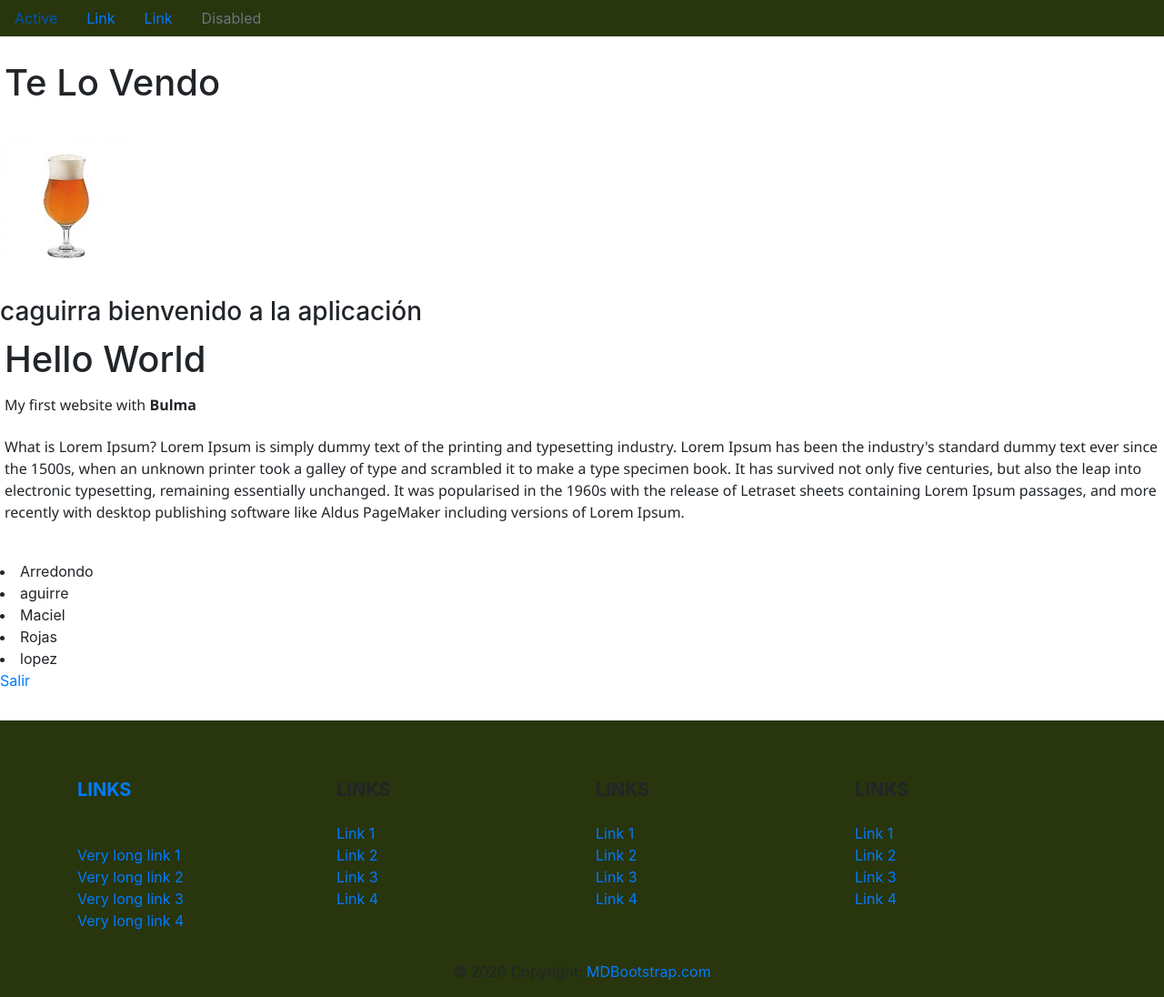
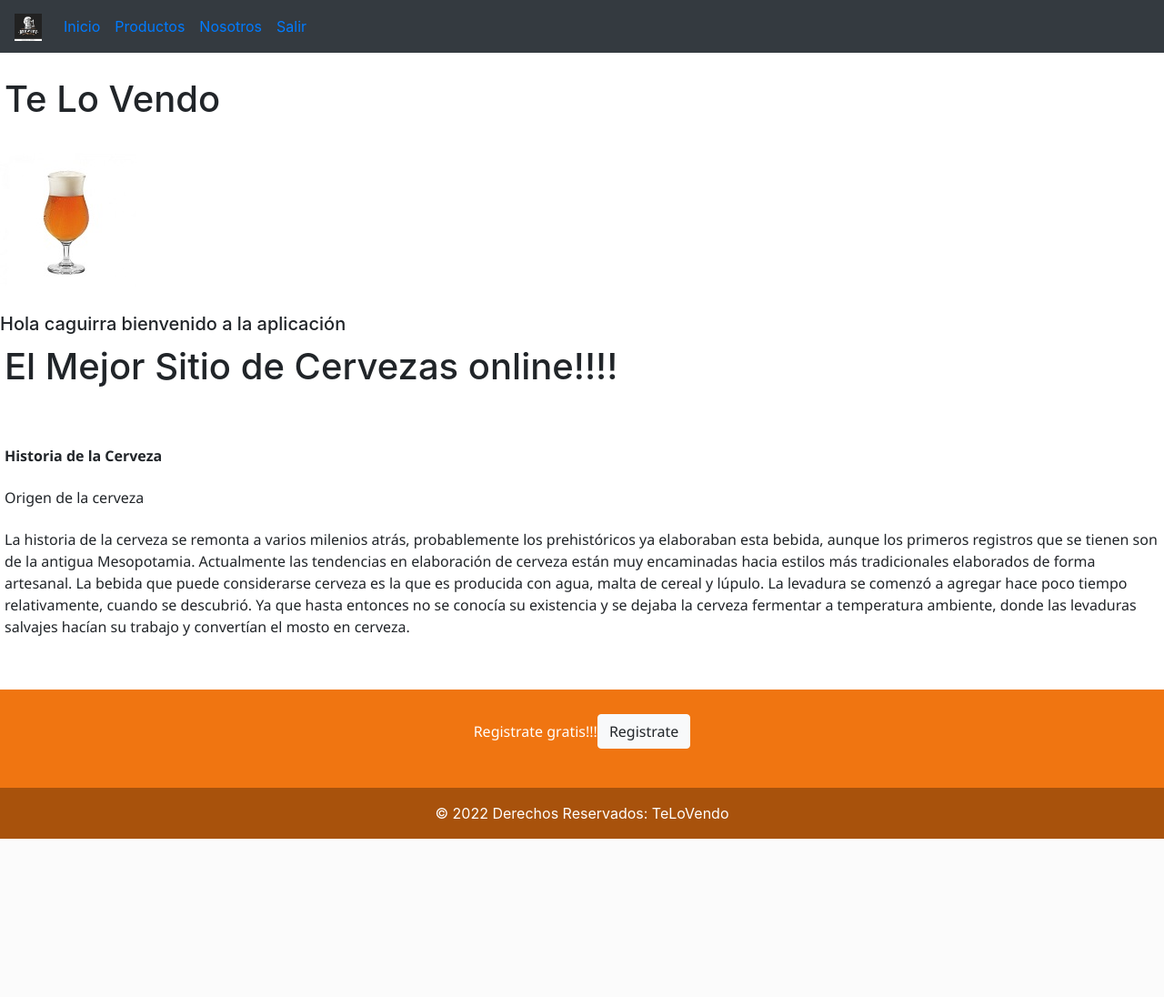
Before and after one commit to C4rlosAguirre/sprintmodulo6, a Django app: page /aplicacion/ in a window 1280 px wide. Shown: the whole page at 91% size. After the commit the page ends 922 px from the top, so only its background shows below. Run offline with Django 4.2, Linux system fonts and the light colour scheme; a user stored in the database is signed in; data comes from the database, SQL or seed files in the repository.

Commit message:
commit final sprint

```diff
--- a/aplicacion/models.py
+++ b/aplicacion/models.py
@@ -1,21 +1,34 @@
 from django.db import models
-import datetime
 
+
+cli_status = [
+    (1, 'Cliente'),
+    (2, 'Administrador')
+]
 
 # Create your models here.
 
 class Cliente(models.Model):
-    nombre = models.CharField(max_length=50)
-    apellido = models.CharField(max_length=50)
-    edad = models.IntegerField()
-    email = models.EmailField(verbose_name="mail del cliente")
-    fecha_contratacion = models.DateField()
+    nombre = models.CharField(max_length=50, blank='true', null='True')
+    apellido = models.CharField(max_length=50, blank='true', null='True')
+    edad = models.IntegerField(blank='true', null='True')
+    email = models.EmailField(verbose_name="mail del cliente", blank='true', null='True')
+    fecha_contratacion = models.DateField(blank='true', null='True')
+    clave = models.CharField(max_length=8, blank='true', null='True')
+    status = models.IntegerField(
+        null=False, blank=False,
+        choices=cli_status,
+        default=1
+    )
+
 
     def __str__(self):
         return self.apellido
 
-class Producto(models.Model):
-    nombre = models.CharField(max_length=20)
 
-    def __str__(self):
-        return self.nombre
+
+#class Producto(models.Model):
+ #   nombre = models.CharField(max_length=20)
+
+  #  def __str__(self):
+   #     return self.nombre
--- a/aplicacion/static/css/styles.css
+++ b/aplicacion/static/css/styles.css
@@ -10,8 +10,8 @@ form {
     margin-right: 2em;
 }
 
-nav, footer {
-    background-color: rgb(40, 53, 13);
+nav {
+    background-color: rgb(220, 143, 28);
 }
 footer {
     margin-top: 2em;
--- a/aplicacion/templates/aplicacion/index.html
+++ b/aplicacion/templates/aplicacion/index.html
@@ -3,27 +3,24 @@
 
 </div>
 {% block content %}
-<h3 class="text-black">{{ user.username }} bienvenido a la aplicación</h3>
+<h5 class="text-black">Hola {{ user.username }} bienvenido a la aplicación</h5>
 
-    <h1 class="title">Hello World</h1>
+    <h1 class="title">El Mejor Sitio de Cervezas online!!!!</h1>
+   <br>
+   <br>
+
+    <p class="subtitle"> <strong>Historia de la Cerveza</strong>
+
+       <p>Origen de la cerveza</p>
+        <p>La historia de la cerveza se remonta a varios milenios atrás, probablemente los prehistóricos ya elaboraban esta bebida, aunque los primeros registros que se tienen son de la antigua Mesopotamia.
+        Actualmente las tendencias en elaboración de cerveza están muy encaminadas hacia estilos más tradicionales elaborados de forma artesanal.
+        La bebida que puede considerarse cerveza es la que es producida con agua, malta de cereal y lúpulo.
+        La levadura se comenzó a agregar hace poco tiempo relativamente, cuando se descubrió.
+        Ya que hasta entonces no se conocía su existencia y se dejaba la cerveza fermentar a temperatura ambiente,
+        donde las levaduras salvajes hacían su trabajo y convertían el mosto en cerveza. </p>
+    </p>
 
 
-    <p class="subtitle"> My first website with <strong>Bulma</strong>
-
-       <p> What is Lorem Ipsum?
-        Lorem Ipsum is simply dummy text of the printing and typesetting industry. Lorem Ipsum has been the industry's standard dummy text ever since the 1500s, when an unknown printer took a galley of type and scrambled it to make a type specimen book. It has survived not only five centuries, but also the leap into electronic typesetting, remaining essentially unchanged. It was popularised in the 1960s with the release of Letraset sheets containing Lorem Ipsum passages, and more recently with desktop publishing software like Aldus PageMaker including versions of Lorem Ipsum.
-       </p>
-    </p>
-
-    {% for elem in context %}
 
 
-<li>
-    {{ elem }}
-</li>
-
-{% endfor %}
-
-<a type="button" href="{% url 'logout' %}">Salir</>
-
 {% endblock content %}
--- a/aplicacion/urls.py
+++ b/aplicacion/urls.py
@@ -1,3 +1,4 @@
+from itertools import product
 from django.urls import path
 
 from . import views
@@ -8,5 +9,4 @@ urlpatterns = [
         path('formulario/', views.formulario, name='formulario'),
         path('create/', views.create, name='create'),
         path('register/', views.register, name='register'),
-
 ]
--- a/aplicacion/views.py
+++ b/aplicacion/views.py
@@ -32,6 +32,7 @@ def create(request):
             cliente.edad = form.cleaned_data['edad']
             cliente.email = form.cleaned_data['email']
             cliente.fecha_contratacion = form.cleaned_data['fecha_contratacion']
+            cliente.clave = form.cleaned_data['clave']
             cliente.save()
 
         else:
--- a/templates/base_layout.html
+++ b/templates/base_layout.html
@@ -10,12 +10,36 @@
     <title>Document</title>
 </head>
 <body>
-  <nav class="nav">
-    <a class="nav-link active" href="#">Active</a>
-    <a class="nav-link" href="#">Link</a>
-    <a class="nav-link" href="#">Link</a>
-    <a class="nav-link disabled" href="#">Disabled</a>
+  <nav class="navbar navbar-expand-sm text-light bg-dark">
+    <button class="navbar-toggler" type="button" data-bs-toggle="collapse" data-bs-target="#opciones">
+      <span class="navbar-toggler-icon"></span>
+    </button>
+
+    <!-- logo -->
+    <a class="navbar-brand" href="#">
+      <img src="{% static "image/beer.jpg" %}" width="30" height="30" alt="">
+    </a>
+
+    <!-- enlaces -->
+    <div class="collapse navbar-collapse" id="opciones">
+      <ul class="navbar-nav">
+        <li class="nav-item">
+          <a class="nav-link" href="{% url 'index' %}">Inicio</a>
+        </li>
+        <li class="nav-item">
+          <a class="nav-link" href="#">Productos</a>
+        </li>
+        <li class="nav-item">
+          <a class="nav-link" href="#">Nosotros</a>
+        </li>
+        <li class="nav-item">
+          <a class="nav-link" href="{% url 'logout' %}">Salir</a>
+        </li>
+      </ul>
+    </div>
   </nav>
+
+  <script src="https://cdn.jsdelivr.net/npm/bootstrap@5.0.0/dist/js/bootstrap.bundle.min.js" integrity="sha384-p34f1UUtsS3wqzfto5wAAmdvj+osOnFyQFpp4Ua3gs/ZVWx6oOypYoCJhGGScy+8" crossorigin="anonymous"></script>
     <br>
     <h1>Te Lo Vendo</h1>
     <div class="wrapper">
@@ -44,129 +68,30 @@
 </body>
 
  <!-- Footer -->
-<!-- Footer -->
-<footer class="page-footer font-small indigo">
+ <section class="">
+  <!-- Footer -->
+  <footer class="text-center text-white" style="background-color: #f07511;">
+    <!-- Grid container -->
+    <div class="container p-4 pb-0">
+      <!-- Section: CTA -->
+      <section class="">
+        <p class="d-flex justify-content-center align-items-center">
+          <span class="me-3">Registrate gratis!!!</span>
+          <a class="btn btn-light" href="{% url 'create' %}" role="button">Registrate</a>
 
-    <!-- Footer Links -->
-    <div class="container text-center text-md-left">
-
-      <!-- Grid row -->
-      <div class="row">
-
-        <!-- Grid column -->
-        <div class="col-md-3 mx-auto">
-
-          <!-- Links -->
-          <h5 class="font-weight-bold text-uppercase mt-3 mb-4">Links</h5>
-
-          <ul class="list-unstyled">
-            <li>
-              <a href="#!">Very long link 1</a>
-            </li>
-            <li>
-              <a href="#!">Very long link 2</a>
-            </li>
-            <li>
-              <a href="#!">Very long link 3</a>
-            </li>
-            <li>
-              <a href="#!">Very long link 4</a>
-            </li>
-          </ul>
-
-        </div>
-        <!-- Grid column -->
-
-        <hr class="clearfix w-100 d-md-none">
-
-        <!-- Grid column -->
-        <div class="col-md-3 mx-auto">
-
-          <!-- Links -->
-          <h5 class="font-weight-bold text-uppercase mt-3 mb-4">Links</h5>
-
-          <ul class="list-unstyled">
-            <li>
-              <a href="#!">Link 1</a>
-            </li>
-            <li>
-              <a href="#!">Link 2</a>
-            </li>
-            <li>
-              <a href="#!">Link 3</a>
-            </li>
-            <li>
-              <a href="#!">Link 4</a>
-            </li>
-          </ul>
-
-        </div>
-        <!-- Grid column -->
-
-        <hr class="clearfix w-100 d-md-none">
-
-        <!-- Grid column -->
-        <div class="col-md-3 mx-auto">
-
-          <!-- Links -->
-          <h5 class="font-weight-bold text-uppercase mt-3 mb-4">Links</h5>
-
-          <ul class="list-unstyled">
-            <li>
-              <a href="#!">Link 1</a>
-            </li>
-            <li>
-              <a href="#!">Link 2</a>
-            </li>
-            <li>
-              <a href="#!">Link 3</a>
-            </li>
-            <li>
-              <a href="#!">Link 4</a>
-            </li>
-          </ul>
-
-        </div>
-        <!-- Grid column -->
-
-        <hr class="clearfix w-100 d-md-none">
-
-        <!-- Grid column -->
-        <div class="col-md-3 mx-auto">
-
-          <!-- Links -->
-          <h5 class="font-weight-bold text-uppercase mt-3 mb-4">Links</h5>
-
-          <ul class="list-unstyled">
-            <li>
-              <a href="#!">Link 1</a>
-            </li>
-            <li>
-              <a href="#!">Link 2</a>
-            </li>
-            <li>
-              <a href="#!">Link 3</a>
-            </li>
-            <li>
-              <a href="#!">Link 4</a>
-            </li>
-          </ul>
-
-        </div>
-        <!-- Grid column -->
-
-      </div>
-      <!-- Grid row -->
-
+        </p>
+      </section>
+      <!-- Section: CTA -->
     </div>
-    <!-- Footer Links -->
+    <!-- Grid container -->
 
     <!-- Copyright -->
-    <div class="footer-copyright text-center py-3">© 2020 Copyright:
-      <a href="/"> MDBootstrap.com</a>
+    <div class="text-center p-3" style="background-color: rgba(0, 0, 0, 0.3);">
+      © 2022 Derechos Reservados:
+      <a class="text-white" href="https://telovendo.cl/">TeLoVendo</a>
     </div>
     <!-- Copyright -->
-
   </footer>
   <!-- Footer -->
+</section>
 </html>
```
Also changed, not shown: aplicacion/forms.py (+5 -2 lines), aplicacion/migrations/0011_delete_producto_cliente_clave.py (added), aplicacion/migrations/0012_cliente_status_alter_cliente_apellido_and_more.py (added), aplicacion/static/image/beer.jpg (added), db.sqlite3.
